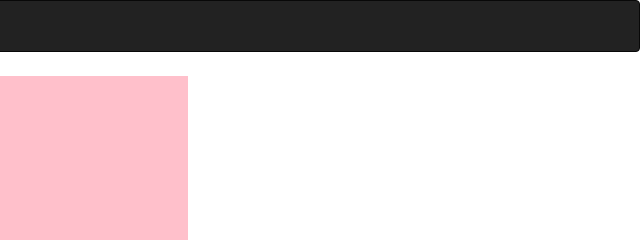
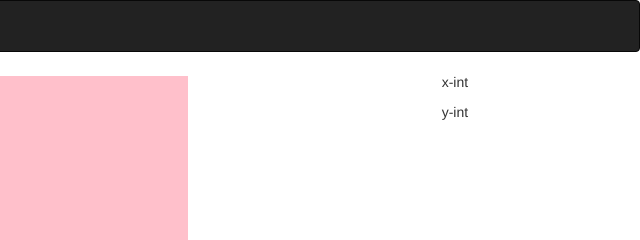
Before and after one commit to Nejat-Ali1/quadGrapher2018, a plain HTML site: page index.html in a window 1280 px wide. Shown: the top 240 px of the page, 640-1280 px from the left. Drawn offline with nearby package versions, Linux system fonts and the light colour scheme.

Commit message:
third one

```diff
--- a/index.html
+++ b/index.html
@@ -81,6 +81,10 @@
       <div class="col-sm-8 text-left">
         <canvas class="canvasGrids" id="mycanvas"></canvas>
       </div>
+      <div class="col-sm-2">
+        <p id="solution1">x-int</p>
+        <p id="solution2">y-int</p>
+      </div>
     </div>
   </div>
   </body>
```
